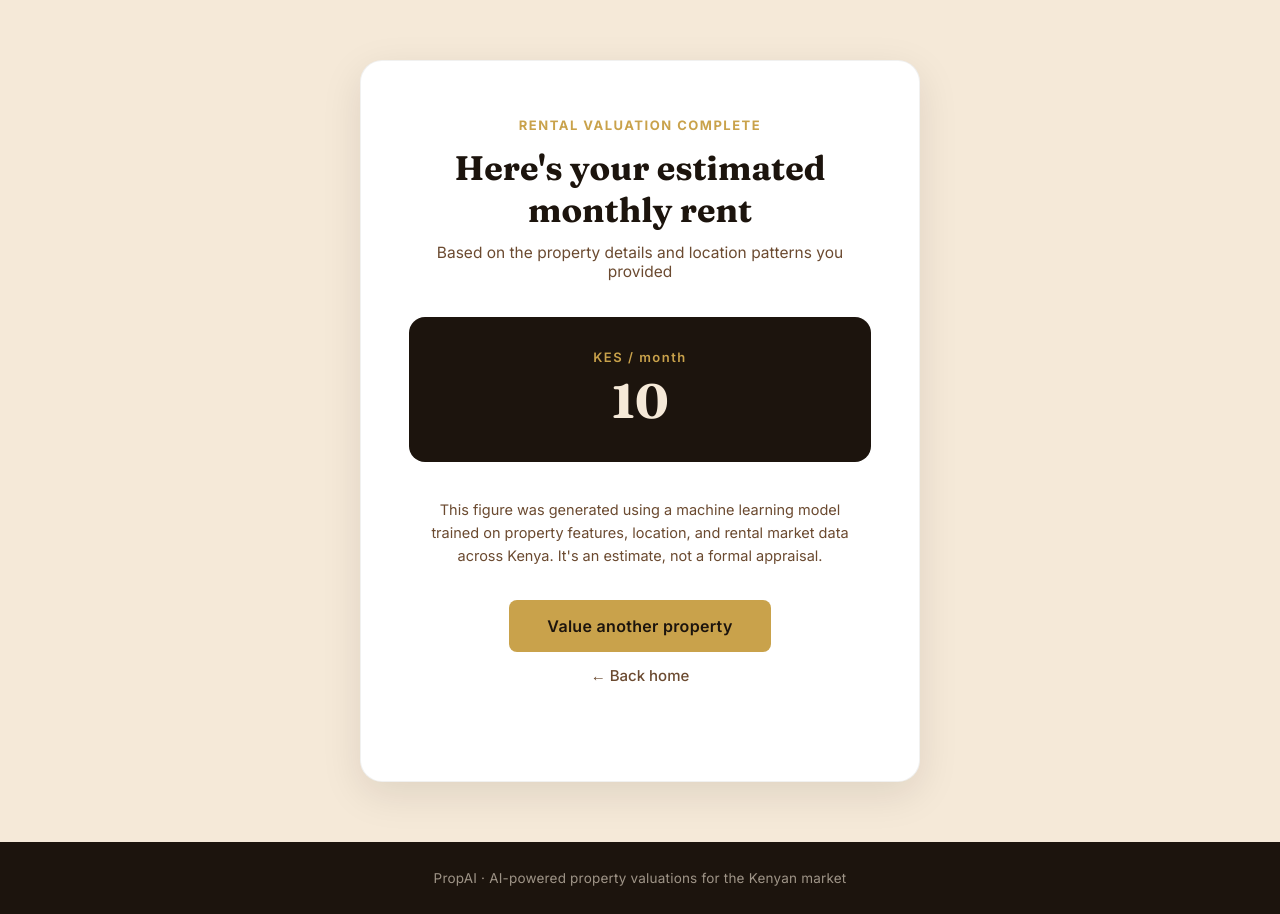
After one commit to AllanG-4779/AI-Valuation-Project, a Flask app: template templates/rental_result.html in a window 1280 px wide. The commit adds this page. Run offline with Flask 3, Linux system fonts and the light colour scheme; the template is opened without the code that fills it: most values are stand-ins (such as "Sample title", 1, 10 or a date in 2020); parts of the project's set-up code (start-up, migrations or seed data) failed here and were passed over.

Commit message:
UI Design

```diff
--- a/app.py
+++ b/app.py
@@ -1,19 +1,37 @@
 from flask import Flask, render_template, request
 import pickle
 import pandas as pd
-from utils.prediction import prepare_sale_input
+from utils.prediction import (
+    prepare_sale_input,
+    prepare_rental_input
+)
 
 
 app = Flask(__name__)
 
 # Load location information
-location_df = pd.read_csv(
+sale_location_df = pd.read_csv(
     "dataset/sale_properties.csv"
 )
 
+rental_location_df = pd.read_csv(
+    "dataset/rental_properties.csv"
+)
 
-location_lookup = (
-    location_df[
+
+sale_location_lookup = (
+    sale_location_df[
+        [
+            "neighborhood",
+            "distance_to_cbd_km",
+            "location_tier"
+        ]
+    ]
+    .drop_duplicates()
+)
+
+rental_location_lookup = (
+    rental_location_df[
         [
             "neighborhood",
             "distance_to_cbd_km",
@@ -31,6 +49,16 @@ with open("models/sale_model.pkl", "rb") as file:
 # Load sale encoders
 with open("models/sale_encoders.pkl", "rb") as file:
     sale_encoders = pickle.load(file)
+
+
+# Load rental model
+with open("models/rental_model.pkl", "rb") as file:
+    rental_model = pickle.load(file)
+
+
+# Load rental encoders
+with open("models/rental_encoders.pkl", "rb") as file:
+    rental_encoders = pickle.load(file)
 
 
 
@@ -94,8 +122,8 @@ def sale():
         selected_location = data["neighborhood"]
 
 
-        location = location_lookup[
-            location_lookup["neighborhood"] == selected_location
+        location = sale_location_lookup[
+            sale_location_lookup["neighborhood"] == selected_location
         ]
 
 
@@ -121,7 +149,7 @@ def sale():
 
 
         return render_template(
-            "result.html",
+            "sale_result.html",
             price=f"{prediction:,.0f}"
         )
 
@@ -129,7 +157,131 @@ def sale():
 
     return render_template("sale.html")
 
+@app.route("/rental", methods=["GET", "POST"])
+def rental():
 
+
+    if request.method == "POST":
+
+
+        data = {
+
+
+            "property_type": request.form["property_type"],
+            "neighborhood": request.form["neighborhood"],
+            "town": request.form["town"],
+
+            "bedrooms": int(request.form["bedrooms"]),
+
+            "bathrooms": int(request.form["bathrooms"]),
+
+            "parking_spaces": int(request.form["parking_spaces"]),
+
+            "floor_size_sqm": int(request.form["floor_size_sqm"]),
+
+            "year_built": int(request.form["year_built"]),
+
+            "floor_number": int(request.form["floor_number"]),
+
+
+            "condition": request.form["condition"],
+
+            "furnishing": request.form["furnishing"],
+
+
+            "has_swimming_pool": int(request.form.get("has_swimming_pool", 0)),
+
+            "has_gym": int(request.form.get("has_gym", 0)),
+
+            "has_borehole": int(request.form.get("has_borehole", 0)),
+
+            "has_backup_generator": int(request.form.get("has_backup_generator", 0)),
+
+            "has_security": int(request.form.get("has_security", 0)),
+
+            "has_garden": int(request.form.get("has_garden", 0)),
+
+            "is_gated_community": int(request.form.get("is_gated_community", 0)),
+
+        }
+
+        # Get location details automatically
+
+        selected_location = data["neighborhood"]
+
+
+        location = rental_location_lookup[
+            rental_location_lookup["neighborhood"] == selected_location
+        ]
+
+
+        data["distance_to_cbd_km"] = location[
+            "distance_to_cbd_km"
+        ].values[0]
+
+
+        data["location_tier"] = location[
+            "location_tier"
+        ].values[0]
+
+
+
+        df = prepare_rental_input(
+            data,
+            rental_encoders
+        )
+
+
+        prediction = rental_model.predict(df)[0]
+
+
+        prediction = round(prediction)
+
+
+
+        return render_template(
+
+            "rental_result.html",
+
+            price=f"{prediction:,.0f}"
+
+        )
+
+
+
+
+    return render_template("rental.html")
+
+@app.route("/get_neighborhoods/<property_type>/<town>")
+def get_neighborhoods(property_type, town):
+
+
+    if property_type == "sale":
+
+        df = sale_location_df
+
+
+    elif property_type == "rental":
+
+        df = rental_location_df
+
+
+    else:
+
+        return {
+            "neighborhoods": []
+        }
+
+
+    locations = df[
+        df["town"] == town
+    ]["neighborhood"].dropna().unique()
+
+
+
+    return {
+        "neighborhoods": list(locations)
+    }
 
 
 
--- a/static/css/style.css
+++ b/static/css/style.css
@@ -321,10 +321,10 @@ body{
 
     display:block;
 
-    font-size:14px;
+    font-size:13px;
     font-weight:600;
 
-    letter-spacing:2px;
+    letter-spacing:1.5px;
 
     color:var(--gold);
 
--- a/templates/index.html
+++ b/templates/index.html
@@ -14,7 +14,7 @@
                 <p>AI-powered property valuation built for the Kenyan real estate market.</p>
                 <div class="hero-buttons">
                     <a href="/sale" class="primary-btn">Estimate Sale Price</a>
-                    <a href="/rental"class="primary-btn">Estimate Rental Price</a>
+                    <a href="/rental"class="secondary-btn">Estimate Rental Price</a>
                 </div>
             </div>
         </section>
--- /dev/null
+++ b/templates/rental_result.html
@@ -0,0 +1,73 @@
+<!DOCTYPE html>
+<html>
+
+
+<head>
+
+    <title>Rental Valuation Result — AI Property Valuation</title>
+
+    <link href="https://fonts.googleapis.com/css2?family=Fraunces:opsz,wght@9..144,500;9..144,700&family=Inter:wght@400;500;600;700&display=swap"
+    rel="stylesheet">
+
+    <link
+    rel="stylesheet"
+    href="{{ url_for('static', filename='css/style.css') }}">
+
+</head>
+
+
+
+<body>
+
+
+<div class="result-page">
+
+    <div class="result-card">
+
+        <p class="eyebrow">Rental valuation complete</p>
+
+        <h1>Here's your estimated monthly rent</h1>
+
+        <p class="result-subtext">
+            Based on the property details and location patterns you provided
+        </p>
+
+        <div class="price-box">
+
+            <span class="currency">KES / month</span>
+            <span class="price">{{ price }}</span>
+
+        </div>
+
+        <p class="result-info">
+
+            This figure was generated using a machine learning model trained
+            on property features, location, and rental market data across Kenya.
+            It's an estimate, not a formal appraisal.
+
+        </p>
+
+        <div class="result-actions">
+
+            <a href="/rental" class="primary-btn">Value another property</a>
+            <a href="/" class="back-link">← Back home</a>
+
+        </div>
+
+    </div>
+
+
+</div>
+
+
+<footer class="site-footer">
+
+    <p>PropAI · AI-powered property valuations for the Kenyan market</p>
+
+</footer>
+
+
+</body>
+
+
+</html>
```
Also changed, not shown: templates/rental.html (+63 -6 lines), templates/sale.html (+63 -6 lines), templates/sale_result.html (renamed from templates/result.html, +4 -4 lines), utils/prediction.py (+19 -10 lines).
